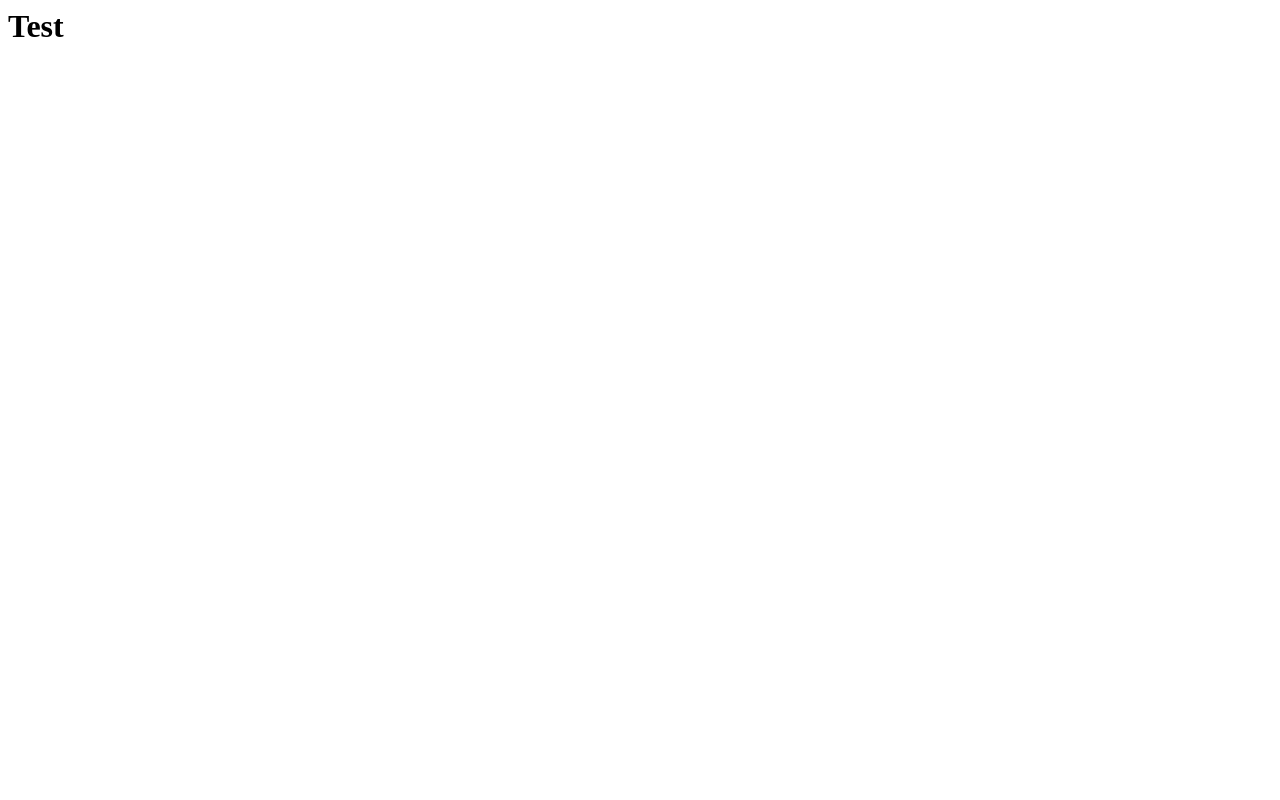
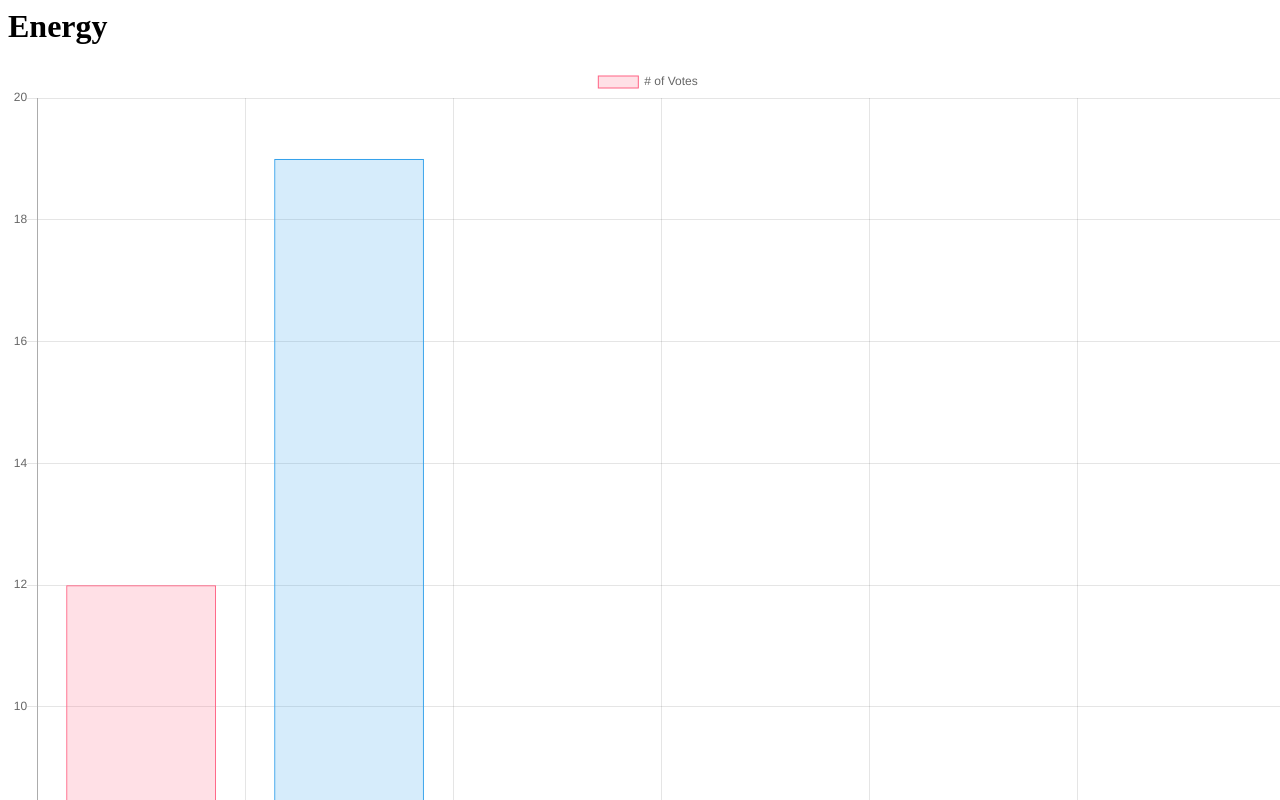
Before and after one commit to tempeliertoet/energy, a plain HTML site: page index.html in a window 1280 px wide. Shown: the top 800 px of the page. Drawn offline with nearby package versions, Linux system fonts and the light colour scheme.

Commit message:
Update index.html

```diff
--- a/index.html
+++ b/index.html
@@ -1 +1,51 @@
-<h1>Test</h1>
+<html>
+  <head>
+    <script src="https://cdnjs.cloudflare.com/ajax/libs/jquery/3.3.1/jquery.min.js"></script>
+    <script src="https://cdnjs.cloudflare.com/ajax/libs/Chart.js/2.7.2/Chart.bundle.min.js"></script>
+  </head>
+  <body>
+    <h1>Energy</h1>
+    <canvas id="energyChart" width="400" height="400"></canvas>
+    <script>
+      $(document).ready(function(){
+        var ctx = $("#energyChart");
+        var myChart = new Chart(ctx, {
+            type: 'bar',
+            data: {
+                labels: ["Red", "Blue", "Yellow", "Green", "Purple", "Orange"],
+                datasets: [{
+                    label: '# of Votes',
+                    data: [12, 19, 3, 5, 2, 3],
+                    backgroundColor: [
+                        'rgba(255, 99, 132, 0.2)',
+                        'rgba(54, 162, 235, 0.2)',
+                        'rgba(255, 206, 86, 0.2)',
+                        'rgba(75, 192, 192, 0.2)',
+                        'rgba(153, 102, 255, 0.2)',
+                        'rgba(255, 159, 64, 0.2)'
+                    ],
+                    borderColor: [
+                        'rgba(255,99,132,1)',
+                        'rgba(54, 162, 235, 1)',
+                        'rgba(255, 206, 86, 1)',
+                        'rgba(75, 192, 192, 1)',
+                        'rgba(153, 102, 255, 1)',
+                        'rgba(255, 159, 64, 1)'
+                    ],
+                    borderWidth: 1
+                }]
+            },
+            options: {
+                scales: {
+                    yAxes: [{
+                        ticks: {
+                            beginAtZero:true
+                        }
+                    }]
+                }
+            }
+        });
+      });
+     </script>
+  </body>
+</html>
```
